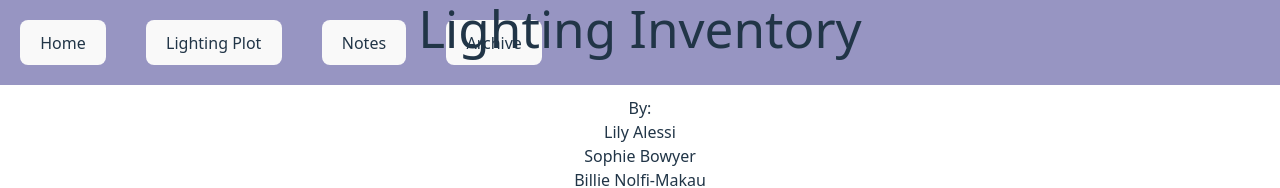
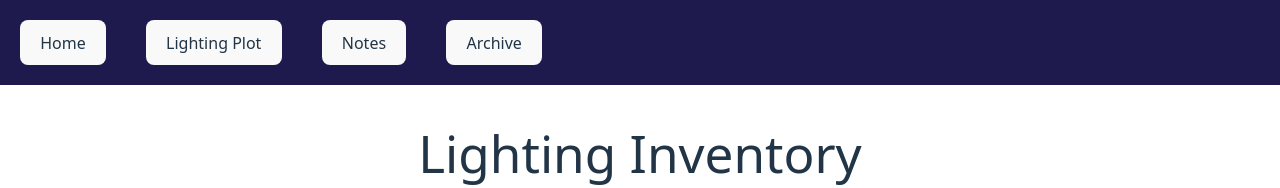
Before and after one commit to S0l3b0/lighting-capstone, a React (Vite) app in the folder Lighting-Capstone/: page / in a window 1280 px wide. Shown: the top 188 px of the page. Built offline with nearby package versions, Linux system fonts and the light colour scheme.

Commit message:
format home page

```diff
--- a/Lighting-Capstone/src/App.jsx
+++ b/Lighting-Capstone/src/App.jsx
@@ -6,7 +6,7 @@ import LoginForm from './login/loginForm.jsx'
 
 function App() {
   return (
-    <div className='h-screen space-y'>
+    <div className='h-screen space-y-10'>
       <Navbar />
       <Home />
       <LoginForm />
--- a/Lighting-Capstone/src/components/Home.jsx
+++ b/Lighting-Capstone/src/components/Home.jsx
@@ -1,6 +1,6 @@
 function Home() {
     return (
-        <div className="relative w-screen ">
+        <div className="w-screen">
             <h1 className="mx-auto text-center ">Lighting Inventory</h1>
             <div className="text-center mt-10">
                 <p >By:</p>
--- a/Lighting-Capstone/src/components/Navbar.jsx
+++ b/Lighting-Capstone/src/components/Navbar.jsx
@@ -1,6 +1,6 @@
 function Navbar() {
     return (
-        <nav class="fixed top-0 bg-indigo-900/50 w-screen">
+        <nav class="object-top bg-indigo-950 w-screen">
             <div>
                 <button className="m-5">Home</button>
                 <button className="m-5">Lighting Plot</button>
```
